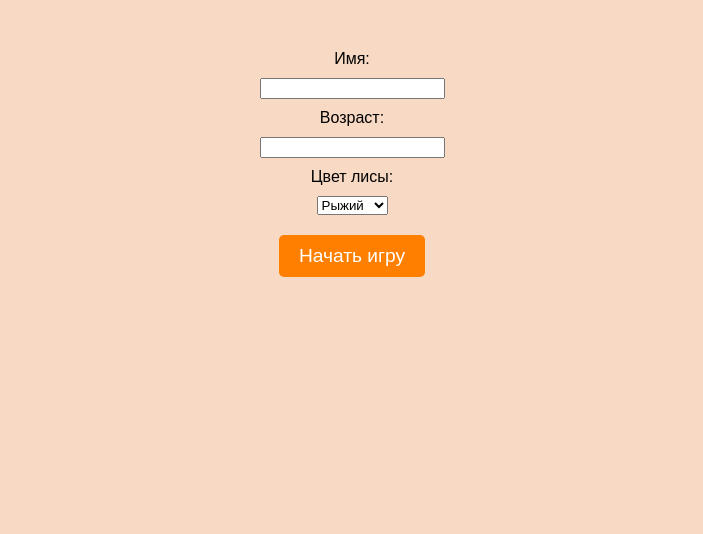
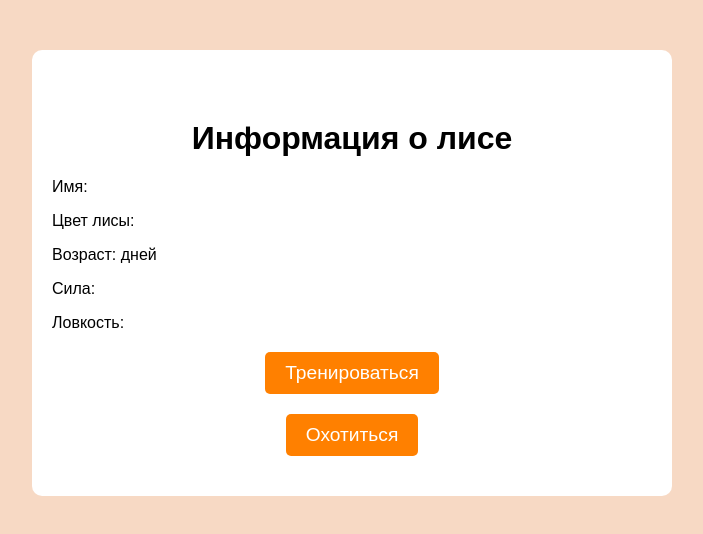
Before and after one commit to Lississimo/FoxGame, a plain HTML site: page index.html in a window 1280 px wide. Shown: the whole page, without its empty margins (288-991 px from the left). Drawn offline with Linux system fonts and the light colour scheme.

Commit message:
Add files via upload

```diff
--- a/index.html
+++ b/index.html
@@ -1,29 +1,31 @@
 <!DOCTYPE html>
-<html>
-  <head>
-    <meta charset="UTF-8">
-    <title>Игра про лису</title>
-    <link rel="stylesheet" href="style.css">
-  </head>
-  <body>
-    <form>
-      <label for="userName">Имя:</label>
-      <input type="text" id="userName" name="userName" required>
+<html lang="ru">
 
-      <label for="userAge">Возраст:</label>
-      <input type="number" id="userAge" name="userAge" required>
+<head>
+  <meta charset="UTF-8">
+  <meta name="viewport" content="width=device-width, initial-scale=1.0">
+  <meta http-equiv="X-UA-Compatible" content="ie=edge">
+  <title>Fox Game</title>
+  <link rel="stylesheet" href="style.css">
+</head>
 
-      <label for="userColor">Цвет лисы:</label>
-      <select id="userColor" name="userColor" required>
-        <option value="рыжий">Рыжий</option>
-        <option value="белый">Белый</option>
-        <option value="черный">Черный</option>
-        <option value="серый">Серый</option>
-      </select>
+<body>
+  <div class="container">
+    <div class="player-info">
+      <h1>Информация о лисе</h1>
+      <p><span>Имя:</span> <span id="name"></span></p>
+      <p><span>Цвет лисы:</span> <span id="fox_color"></span></p>
+      <p><span>Возраст:</span> <span id="age"></span> дней</p>
+      <p><span>Сила:</span> <span id="strength"></span></p>
+      <p><span>Ловкость:</span> <span id="agility"></span></p>
+    </div>
+    <div class="buttons">
+      <button id="train-button">Тренироваться</button>
+      <button id="hunt-button">Охотиться</button>
+    </div>
+  </div>
 
-      <button type="submit" id="start-button">Начать игру</button>
-    </form>
+  <script src="script.js"></script>
+</body>
 
-    <script src="script.js"></script>
-  </body>
 </html>
```
